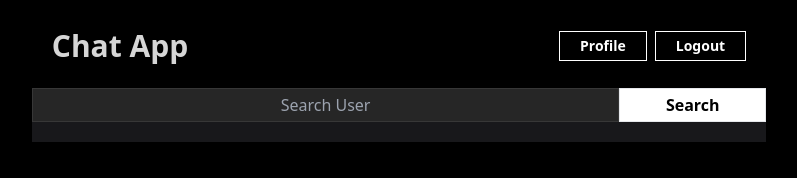
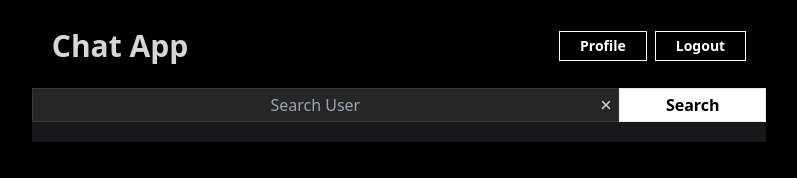
Before and after one commit to mohnishgorana1/MERN-CHAT-APP, a React (Vite) app in the folder client/: page /chats in a window 1280 px wide. Shown: the top 178 px of the page, without its empty margins (241-1038 px from the left). Built offline with nearby package versions, Linux system fonts and the light colour scheme.

Commit message:
search functionality update

```diff
--- a/client/src/Pages/ChatPage.jsx
+++ b/client/src/Pages/ChatPage.jsx
@@ -16,6 +16,8 @@ function ChatPage() {
   const [searchKeyword, setSearchKeyword] = useState("");
   const [searchResult, setSearchResult] = useState([]);
   const [searchResultDrawer, setSearchResultDrawer] = useState(false);
+  const [isSearchResultDrawerOpen, setIsSearchResultDrawerOpen] =
+    useState(false);
 
   const handleLogout = async () => {
     dispatch(logout());
@@ -27,7 +29,11 @@ function ChatPage() {
     console.log(searchKeyword);
 
     if (!searchKeyword) {
-      toast.error("Please Enter something to search");
+      // toast.error("Please Enter something to search");
+      // setSearchResultDrawer(false);
+      // setSearchKeyword("");
+      // setSearchResult([]);
+      return;
     }
 
     try {
@@ -52,6 +58,12 @@ function ChatPage() {
       console.log("SEARCH USER API ERROR!", error.message);
       toast.error("SEARCH USER API ERROR!");
     }
+  };
+
+  const abortSearch = async () => {
+    setSearchResultDrawer(false);
+    setSearchKeyword("");
+    setSearchResult([]);
   };
 
   return (
@@ -107,14 +119,22 @@ function ChatPage() {
             className="flex items-center w-full mb-2"
             onSubmit={handleUserSearch}
           >
+            <div className="w-[80%] flex items-center justify-evenly border border-primary bg-base-300">
               <input
                 type="text"
                 placeholder="Search User"
-              className="w-[80%] text-center py-1 border border-primary bg-base-300"
+                className="w-[95%] text-center py-1 bg-transparent"
                 value={searchKeyword}
                 name="search"
                 onChange={(e) => setSearchKeyword(e.target.value)}
               />
+              <button
+                className="py-1 bg-transparent font-bold"
+                onClick={abortSearch}
+              >
+                <IoClose />
+              </button>
+            </div>
             <button
               className="w-[20%] py-1  border bg-white text-black font-semibold hover:scale-105 duration-200 ease-linear"
               type="submit"
```
Lines whose indentation alone changed are shown as unchanged.
